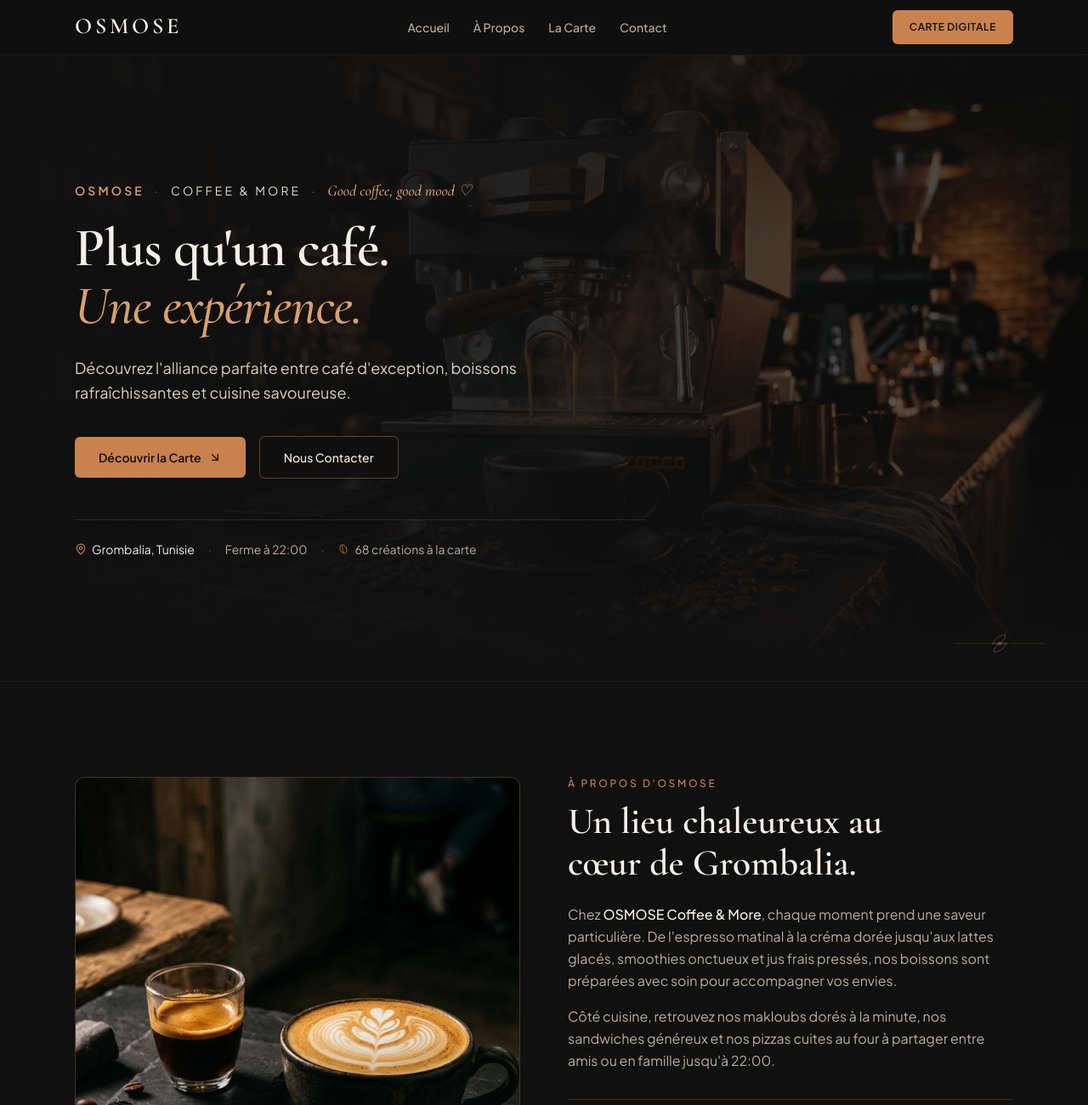
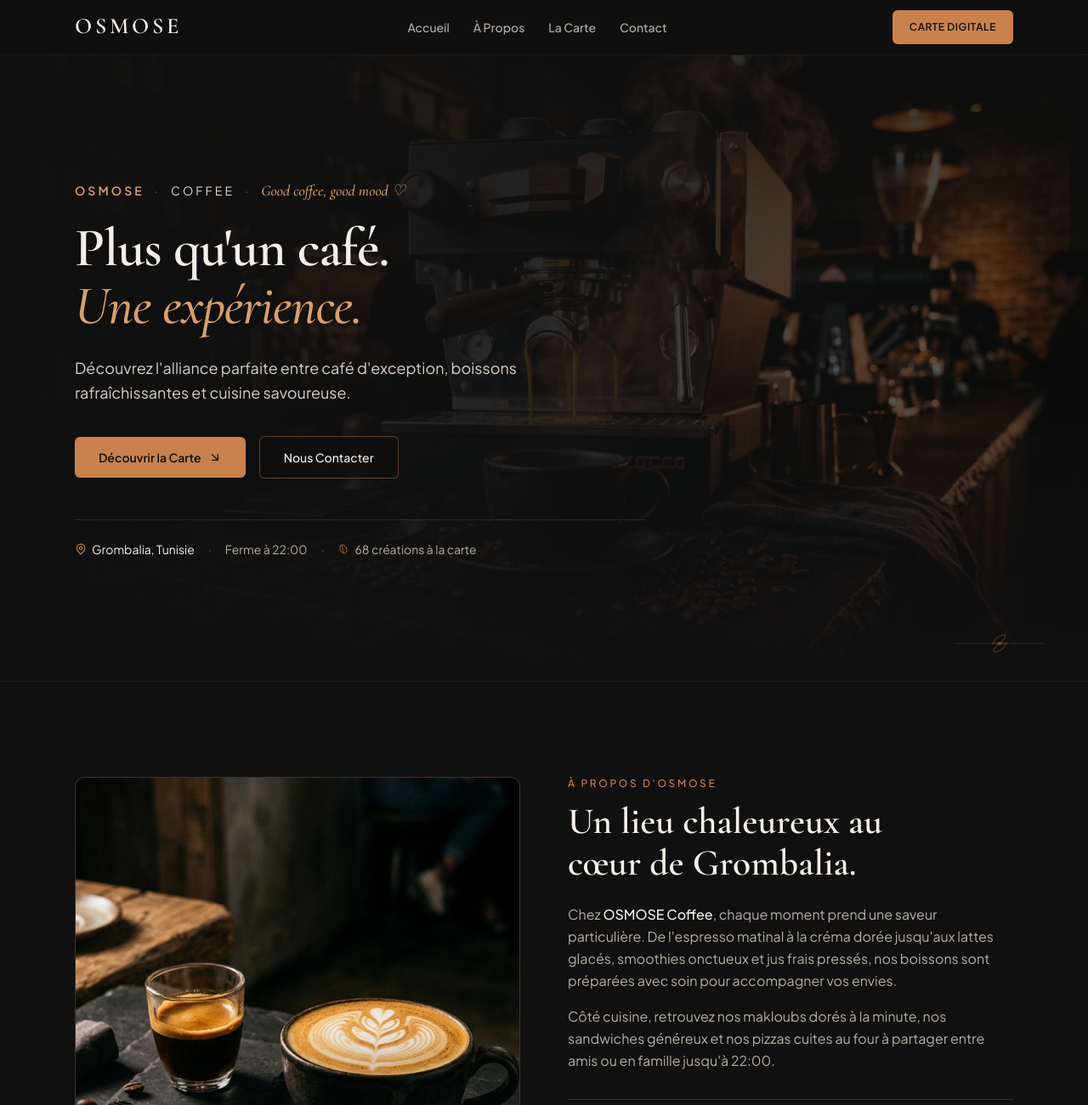
Before and after one commit to Nada-elkamel/osmose, a React app: page index.html in a window 1280 px wide. Shown: the top 1300 px of the page at 85% size. Built offline with nearby package versions, Linux system fonts and the light colour scheme.

Commit message:
Update index.html

```diff
--- a/index.html
+++ b/index.html
@@ -3,7 +3,8 @@
   <head>
     <meta charset="UTF-8" />
     <meta name="viewport" content="width=device-width, initial-scale=1.0" />
-    <title>OSMOSE Coffee &amp; More – Café &amp; Restauration à Grombalia</title>
+    <title>OSMOSE Coffee – Café &amp; Restauration à Grombalia</title>
+    <link rel="icon" type="image/png" href="/favicon.png" />
     <meta
       name="description"
       content="Découvrez OSMOSE Coffee & More à Grombalia, Tunisie. Explorez notre carte digitale : espresso, café glacé, smoothies, pizzas, makloub, sandwiches et jus frais."
@@ -186,7 +187,7 @@
               <div class="flex flex-wrap items-center gap-x-3 gap-y-1 text-xs sm:text-sm tracking-[0.22em] uppercase text-[#D9A06B] mb-5">
                 <span class="font-semibold">OSMOSE</span>
                 <span aria-hidden="true" class="text-[#C9824D]/60">·</span>
-                <span class="text-[#F5EFE8]/90">Coffee &amp; More</span>
+                <span class="text-[#F5EFE8]/90">Coffee</span>
                 <span aria-hidden="true" class="text-[#C9824D]/60">·</span>
                 <span class="normal-case tracking-normal italic font-display text-base sm:text-lg text-[#D9A06B]">
                   Good coffee, good mood ♡
@@ -312,7 +313,7 @@
 
                 <div class="space-y-4 text-[#B8ADA2] text-base leading-relaxed">
                   <p>
-                    Chez <strong class="text-[#F5EFE8] font-medium">OSMOSE Coffee &amp; More</strong>,
+                    Chez <strong class="text-[#F5EFE8] font-medium">OSMOSE Coffee</strong>,
                     chaque moment prend une saveur particulière. De l&apos;espresso matinal à la
                     créma dorée jusqu&apos;aux lattes glacés, smoothies onctueux et jus frais pressés,
                     nos boissons sont préparées avec soin pour accompagner vos envies.
```
